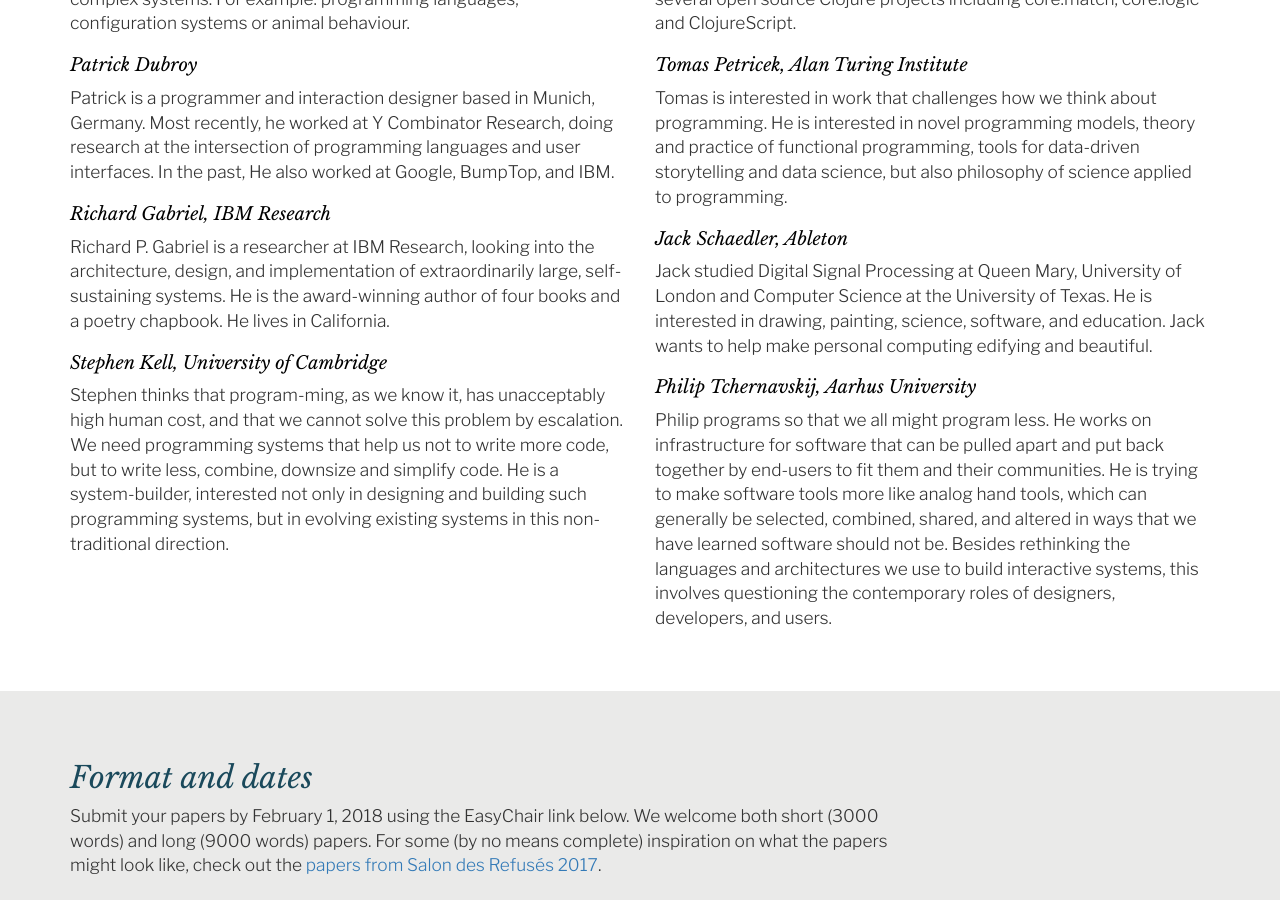
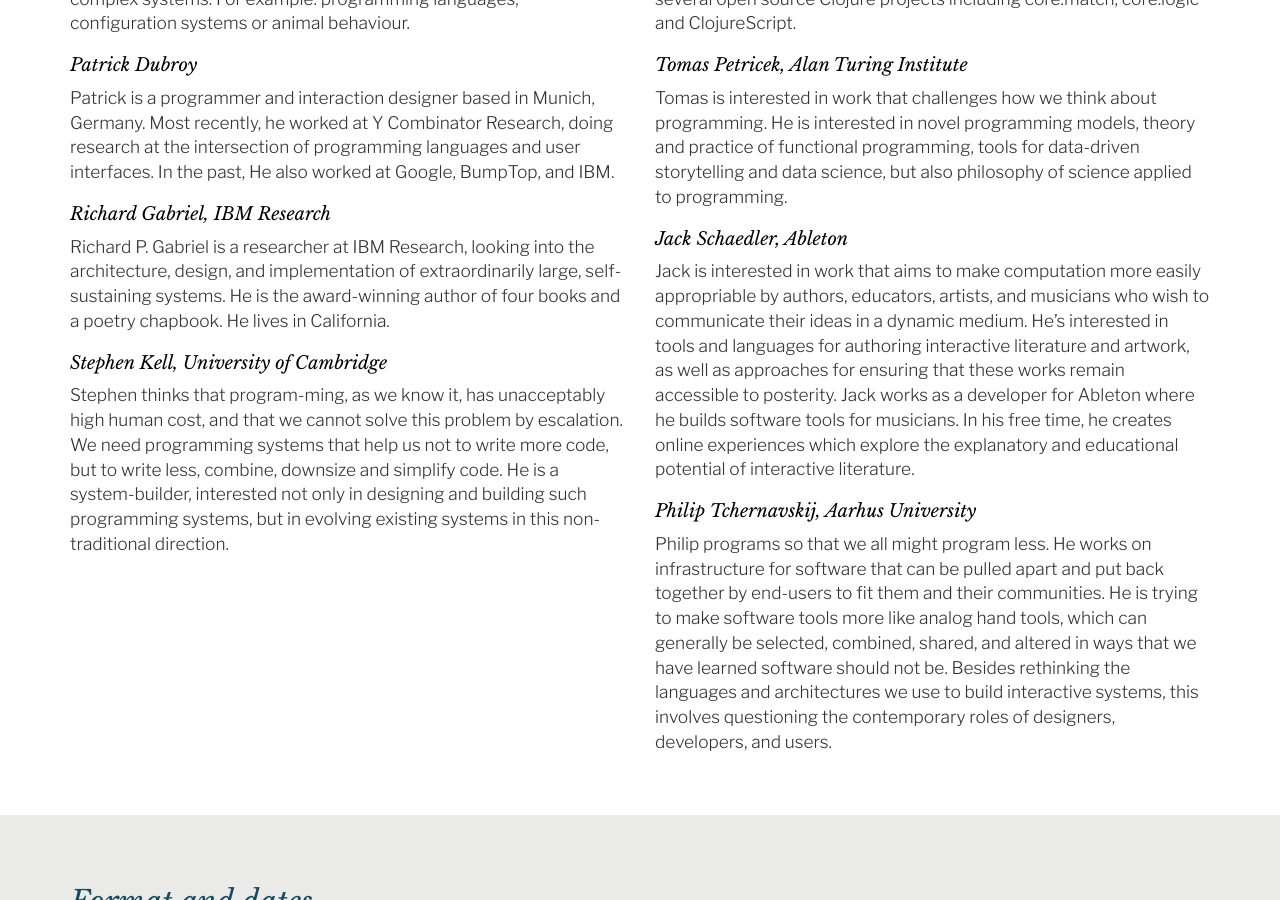
Before and after one commit to shift-society/salon, a Jekyll site: the page built from 2018/index.md, in a window 1280 px wide and 900 px high, scrolled down 2579 px. Built offline with Jekyll 4.4.1, drawn with Linux system fonts in a browser that asks for light colours; nearby versions of some CDN libraries.

Commit message:
Update bio entry
Update bio entry

```diff
--- a/2018/index.md
+++ b/2018/index.md
@@ -182,9 +182,13 @@ novel programming models, theory and practice of functional programming, tools f
 storytelling and data science, but also philosophy of science applied to programming.
 
 #### Jack Schaedler, Ableton
-Jack studied Digital Signal Processing at Queen Mary, University of London and Computer Science
-at the University of Texas. He is interested in drawing, painting, science, software, and education.
-Jack wants to help make personal computing edifying and beautiful.
+Jack is interested in work that aims to make computation more easily appropriable by
+authors, educators, artists, and musicians who wish to communicate their ideas in a dynamic
+medium. He's interested in tools and languages for authoring interactive literature and artwork,
+as well as approaches for ensuring that these works remain accessible to posterity. Jack works
+as a developer for Ableton where he builds software tools for musicians. In his free time, he
+creates online experiences which explore the explanatory and educational potential of
+interactive literature.
 
 #### Philip Tchernavskij, Aarhus University
 Philip programs so that we all might program less. He works on infrastructure for software that
```
